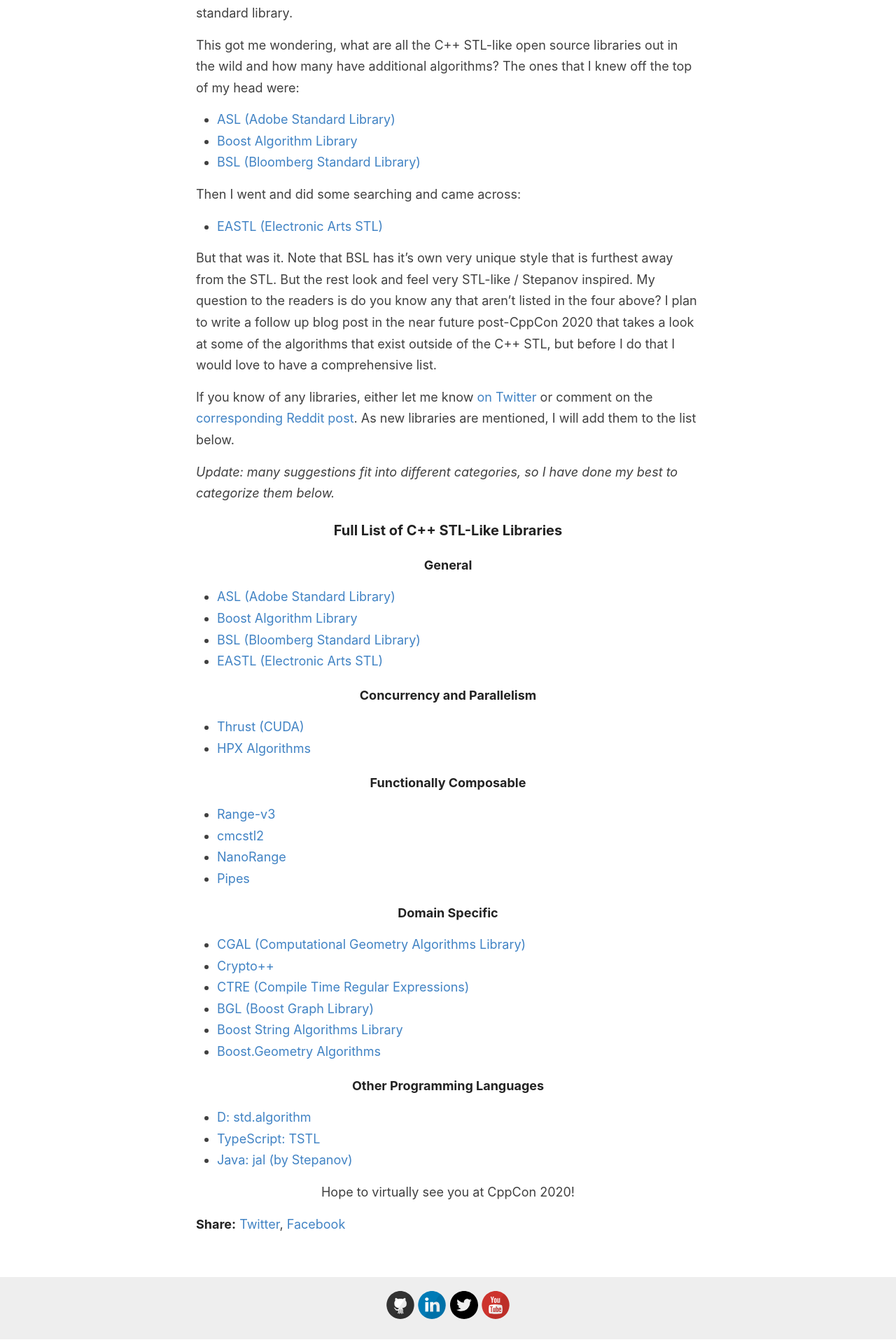
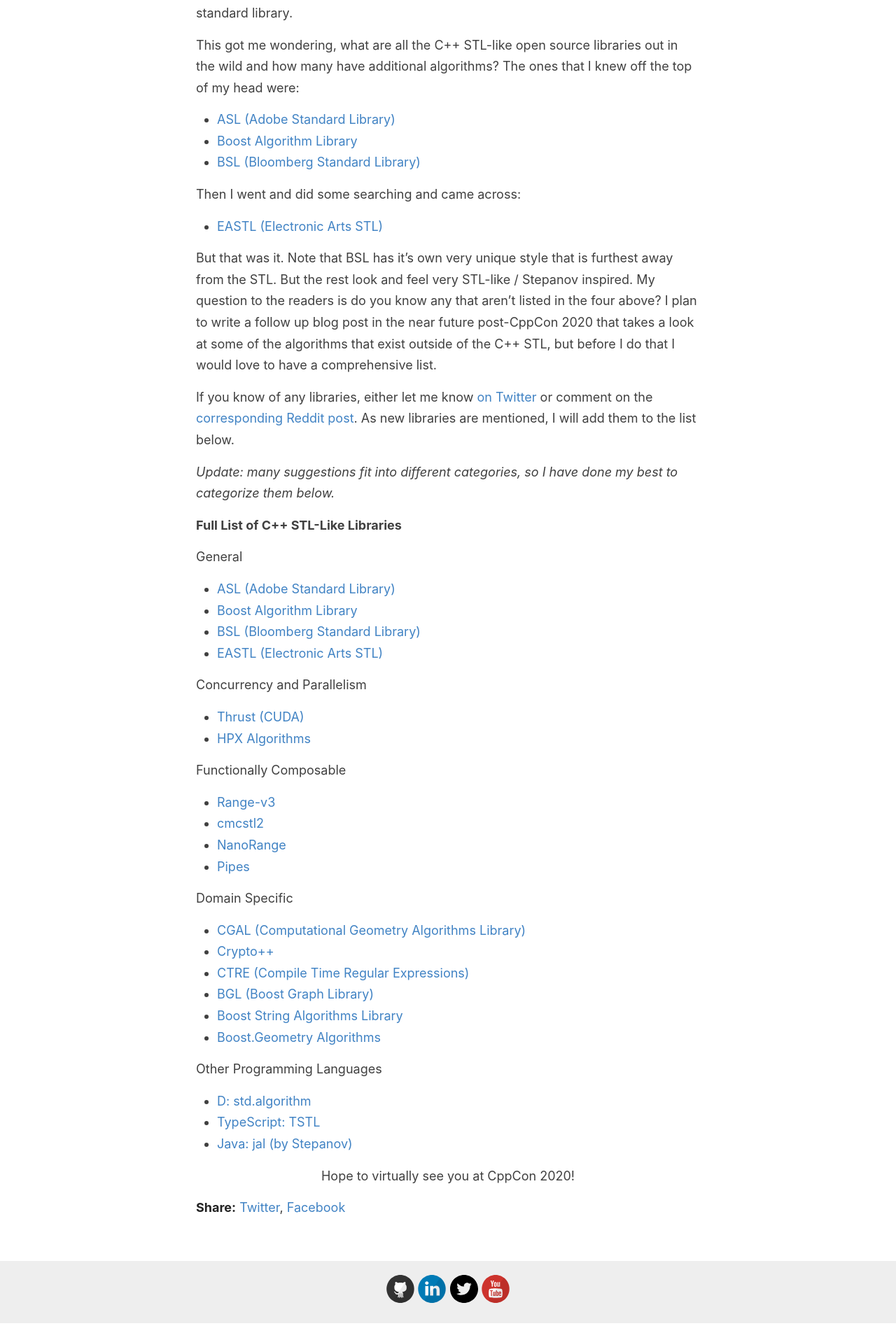
Before and after one commit to codereport/codereport.github.io, a Jekyll site: the page built from _posts/2020-09-09-CppSTLLikeLibraries.md, in a window 1280 px wide. Shown: the part 1436-3351 px from the top of the page at 70% size. Built offline with Jekyll 4.4.1, drawn with Linux system fonts in a browser that asks for light colours; after the commit the page ends 3327 px from its top, so only the background shows below that.

```diff
--- a/_posts/2020-09-09-CppSTLLikeLibraries.md
+++ b/_posts/2020-09-09-CppSTLLikeLibraries.md
@@ -33,25 +33,25 @@ If you know of any libraries, either let me know [on Twitter](https://twitter.co
 
 *Update: many suggestions fit into different categories, so I have done my best to categorize them below.*
 
-### Full List of C++ STL-Like Libraries
+**Full List of C++ STL-Like Libraries**
 
-#### General
+General
 * [ASL (Adobe Standard Library)](https://stlab.adobe.com/)
 * [Boost Algorithm Library](https://www.boost.org/doc/libs/1_74_0/libs/algorithm/doc/html/index.html)
 * [BSL (Bloomberg Standard Library)](https://github.com/bloomberg/bde/tree/master/groups/bsl/bslalg)
 * [EASTL (Electronic Arts STL)](https://github.com/electronicarts/EASTL/blob/master/include/EASTL/algorithm.h)
 
-#### Concurrency and Parallelism
+Concurrency and Parallelism
 * [Thrust (CUDA)](https://docs.nvidia.com/cuda/thrust/index.html#algorithms)
 * [HPX Algorithms](https://hpx-docs.stellar-group.org/latest/html/libs/algorithms/api.html#libs-algorithms-api)
 
-#### Functionally Composable
+Functionally Composable
 * [Range-v3](https://ericniebler.github.io/range-v3/)
 * [cmcstl2](https://github.com/CaseyCarter/cmcstl2)
 * [NanoRange](https://github.com/tcbrindle/NanoRange)
 * [Pipes](https://github.com/joboccara/pipes)
 
-#### Domain Specific
+Domain Specific
 * [CGAL (Computational Geometry Algorithms Library)](https://www.cgal.org/)
 * [Crypto++](https://www.cryptopp.com/)
 * [CTRE (Compile Time Regular Expressions)](https://compile-time-regular-expressions.readthedocs.io/en/latest/)
@@ -59,7 +59,7 @@ If you know of any libraries, either let me know [on Twitter](https://twitter.co
 * [Boost String Algorithms Library](https://www.boost.org/doc/libs/1_74_0/doc/html/string_algo.html)
 * [Boost.Geometry Algorithms](https://www.boost.org/doc/libs/1_74_0/libs/geometry/doc/html/geometry/reference/algorithms.html)
 
-#### Other Programming Languages
+Other Programming Languages
 * [D: std.algorithm](https://dlang.org/phobos/std_algorithm.html)
 * [TypeScript: TSTL](https://github.com/samchon/tstl)
 * [Java: jal (by Stepanov)](http://stepanovpapers.com/jal-20031117/docs/index.html)
```
